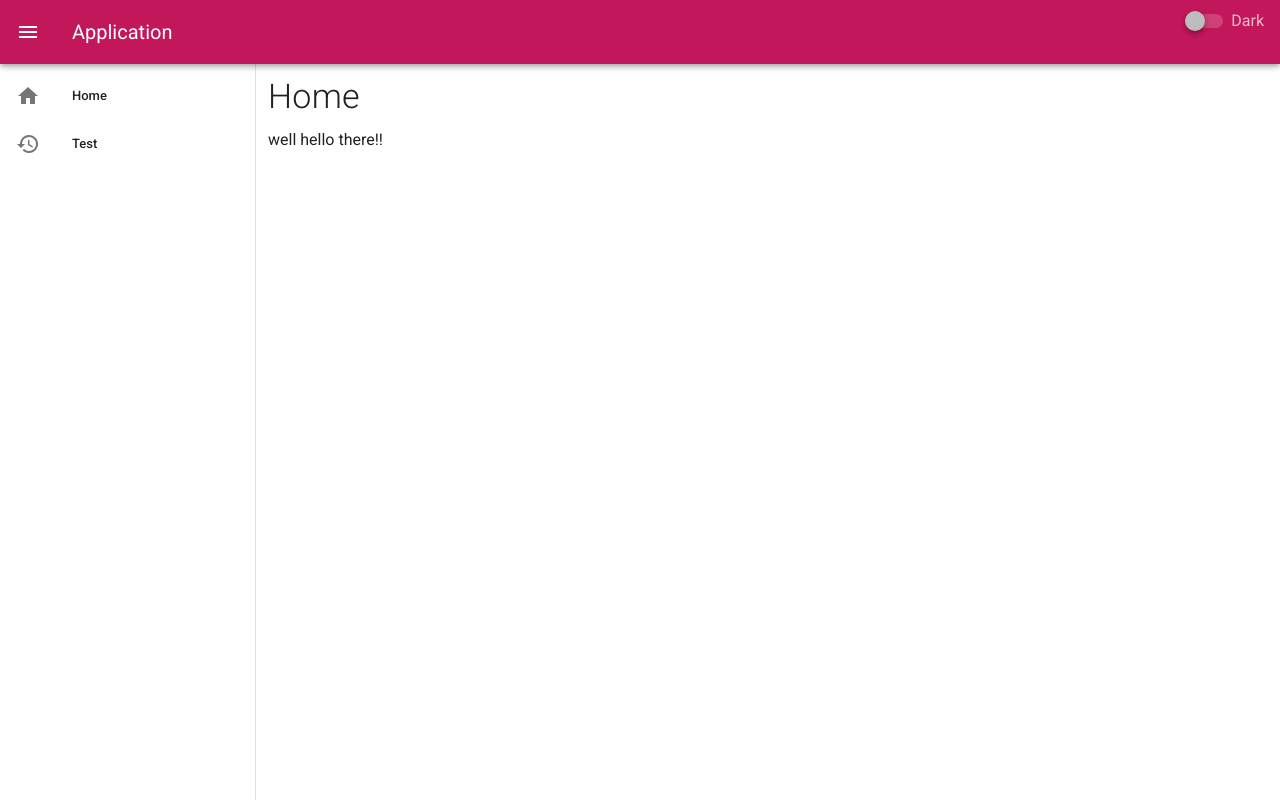
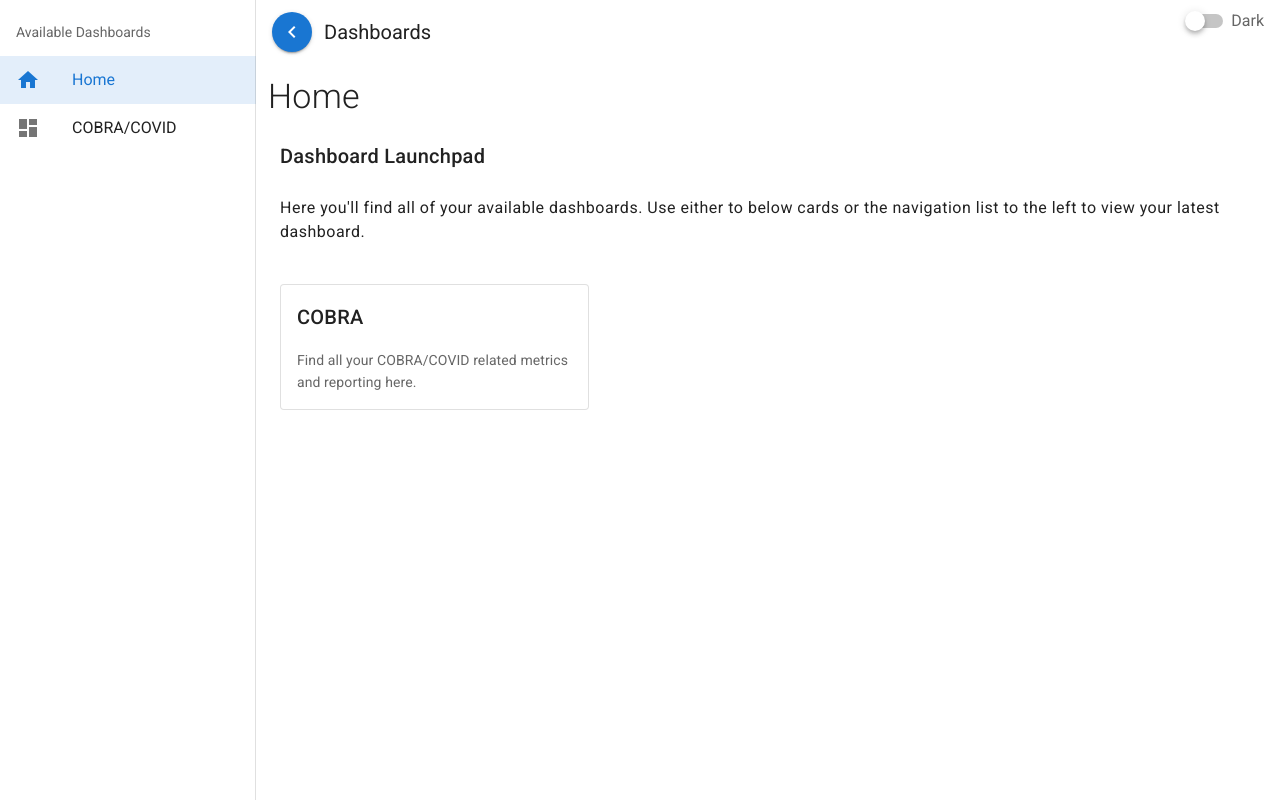
Before and after one commit to MyEnroll/MEDashboard, a Vue app: page /#/ in a window 1280 px wide. Built offline with nearby package versions, Linux system fonts and the light colour scheme.

Commit message:
preparing for update

```diff
--- a/src/App.vue
+++ b/src/App.vue
@@ -1,9 +1,11 @@
 <template>
   <v-app>
-    <v-navigation-drawer v-model="drawer" app clipped>
-      <v-list dense>
+    <v-navigation-drawer v-model="drawer" app>
+      <v-list>
+        <v-subheader class="subheader-1">Available Dashboards</v-subheader>
+        <v-list-item-group v-model="selRoute">
           <router-link :to="{ name: 'Home' }">
-          <v-list-item link>
+            <v-list-item link value="Home">
               <v-list-item-action>
                 <v-icon>mdi-home</v-icon>
               </v-list-item-action>
@@ -12,22 +14,30 @@
               </v-list-item-content>
             </v-list-item>
           </router-link>
-        <router-link :to="{name: 'Test'}">
-          <v-list-item link>
-            <v-list-item-action>
-              <v-icon>mdi-history</v-icon>
+          <router-link :to="{ name: item.name }" v-for="(item, index) in availDash" :key="index">
+            <v-list-item link :value="item.name">
+              <v-list-item-action v-if="item.icon != ''">
+                <v-icon>{{ item.icon }}</v-icon>
               </v-list-item-action>
               <v-list-item-content>
-              <v-list-item-title>Test</v-list-item-title>
+                <v-list-item-title>{{item.displayName}}</v-list-item-title>
               </v-list-item-content>
             </v-list-item>
           </router-link>
+        </v-list-item-group>
       </v-list>
     </v-navigation-drawer>
 
-    <v-app-bar app color="pink darken-2" dark clipped-left>
-      <v-app-bar-nav-icon @click.stop="drawer = !drawer"></v-app-bar-nav-icon>
-      <v-toolbar-title>Application</v-toolbar-title>
+    <v-app-bar app color="transparent" flat>
+      <v-btn @click.stop="drawer = !drawer" fab small color="primary" class="elevation-2 mr-3">
+        <template v-if="drawer" mode>
+          <v-icon>mdi-chevron-left</v-icon>
+        </template>
+        <template v-if="!drawer" mode>
+          <v-icon>mdi-menu</v-icon>
+        </template>
+      </v-btn>
+      <v-toolbar-title>Dashboards</v-toolbar-title>
       <v-spacer></v-spacer>
       <v-switch v-model="goDark" label="Dark"></v-switch>
     </v-app-bar>
@@ -41,9 +51,9 @@
         </v-row>
         <v-row align="center" justify="center">
           <v-col class="py-0 px-3">
-            <v-scroll-x-transition mode="out-in">
+            <transition name="scroll-x-transition" mode="out-in">
               <router-view :goDark="goDark"></router-view>
-            </v-scroll-x-transition>
+            </transition>
           </v-col>
         </v-row>
       </v-container>
@@ -57,16 +67,35 @@
 </style>
 
 <script>
+import routes from "@/router/dashboardListing.js";
 export default {
   props: {
     source: String
   },
   data: () => ({
     drawer: null,
-    goDark: false
+    goDark: false,
+    selRoute: "",
+    dashboards: routes.dashboards
   }),
-  method: {},
+  computed: {
+    availDash: function() {
+      var self = this;
+      return self.dashboards.filter(function(n) {
+        return n.active == 1;
+      });
+    }
+  },
+  mounted: function() {
+    var self = this;
+    setTimeout(function() {
+      self.selRoute = self.$route.name;
+    }, 1);
+  },
   watch: {
+    $route: function() {
+      this.selRoute = this.$route.name;
+    },
     goDark: function() {
       if (this.goDark) {
         this.$vuetify.theme.dark = true;
--- /dev/null
+++ b/src/router/dashboardListing.js
@@ -0,0 +1,20 @@
+export default {
+	dashboards: [
+		{
+			path: '/aca',
+			name: 'ACA',
+			displayName: 'ACA',
+			icon: 'mdi-view-dashboard',
+			desc: 'Find all your ACA setup and reporting metrics here.',
+			active: 0,
+		},
+		{
+			path: '/cobra',
+			name: 'COBRA',
+			displayName: 'COBRA/COVID',
+			icon: 'mdi-view-dashboard',
+			desc: 'Find all your COBRA/COVID related metrics and reporting here.',
+			active: 1,
+		},
+	],
+};
--- a/src/router/index.js
+++ b/src/router/index.js
@@ -4,25 +4,32 @@ import theLanding from '../views/theLanding.vue';
 
 Vue.use(VueRouter);
 
-const routes = [
+export default new VueRouter({
+	routes: [
 		{
 			path: '/',
 			name: 'Home',
 			component: theLanding,
 		},
 		{
-		path: '/test',
-		name: 'Test',
+			path: '/aca',
+			name: 'ACA',
+			displayName: 'ACA',
 			// route level code-splitting
 			// this generates a separate chunk (about.[hash].js) for this route
 			// which is lazy-loaded when the route is visited.
 			component: () =>
-			import(/* webpackChunkName: "about" */ '../views/testView.vue'),
+				import(/* webpackChunkName: "about" */ '../views/acaDashboard.vue'),
 		},
-];
-
-const router = new VueRouter({
-	routes,
+		{
+			path: '/cobra',
+			name: 'COBRA',
+			displayName: 'COBRA/COVID',
+			// route level code-splitting
+			// this generates a separate chunk (about.[hash].js) for this route
+			// which is lazy-loaded when the route is visited.
+			component: () =>
+				import(/* webpackChunkName: "about" */ '../views/cobraDashboard.vue'),
+		},
+	],
 });
-
-export default router;
--- a/src/views/testView.vue
+++ b/src/views/acaDashboard.vue
@@ -1,8 +1,8 @@
 <template>
-  <div>This is just a test view</div>
+  <div>Test for ACA</div>
 </template>
 <script>
 export default {
-  name: "testView"
+  name: "acaDashboard"
 };
 </script>
--- /dev/null
+++ b/src/views/cobraDashboard.vue
@@ -0,0 +1,8 @@
+<template>
+  <div>This is just a test view</div>
+</template>
+<script>
+export default {
+  name: "cobraDashboard"
+};
+</script>
--- a/src/views/theLanding.vue
+++ b/src/views/theLanding.vue
@@ -1,8 +1,54 @@
 <template>
-  <div>well hello there!!</div>
+  <v-container fluid>
+    <v-row>
+      <v-col>
+        <h3 class="title">Dashboard Launchpad</h3>
+      </v-col>
+    </v-row>
+    <v-row>
+      <v-col>
+        <p
+          class="body-1"
+        >Here you'll find all of your available dashboards. Use either to below cards or the navigation list to the left to view your latest dashboard.</p>
+      </v-col>
+    </v-row>
+    <v-row>
+      <v-col v-for="(item,index) in availDash" :key="index" cols="12" md="4">
+        <v-hover v-slot:default="{ hover }">
+          <v-card
+            outlined
+            @click="changeRt(item.name)"
+            :elevation="hover ? 4 : 0"
+            style="height:100%"
+          >
+            <v-card-title v-text="item.name"></v-card-title>
+            <v-card-text v-text="item.desc"></v-card-text>
+          </v-card>
+        </v-hover>
+      </v-col>
+    </v-row>
+  </v-container>
 </template>
 <script>
+import dashboards from "@/router/dashboardListing.js";
 export default {
-  name: "theLanding"
+  name: "theLanding",
+  data: () => ({
+    dashboardsList: dashboards.dashboards
+  }),
+  computed: {
+    availDash: function() {
+      var self = this;
+      return self.dashboardsList.filter(function(n) {
+        return n.active == 1;
+      });
+    }
+  },
+  methods: {
+    changeRt(r) {
+      var router = this.$router;
+      router.push({ name: r });
+    }
+  }
 };
 </script>
```
Lines whose indentation alone changed are shown as unchanged.
